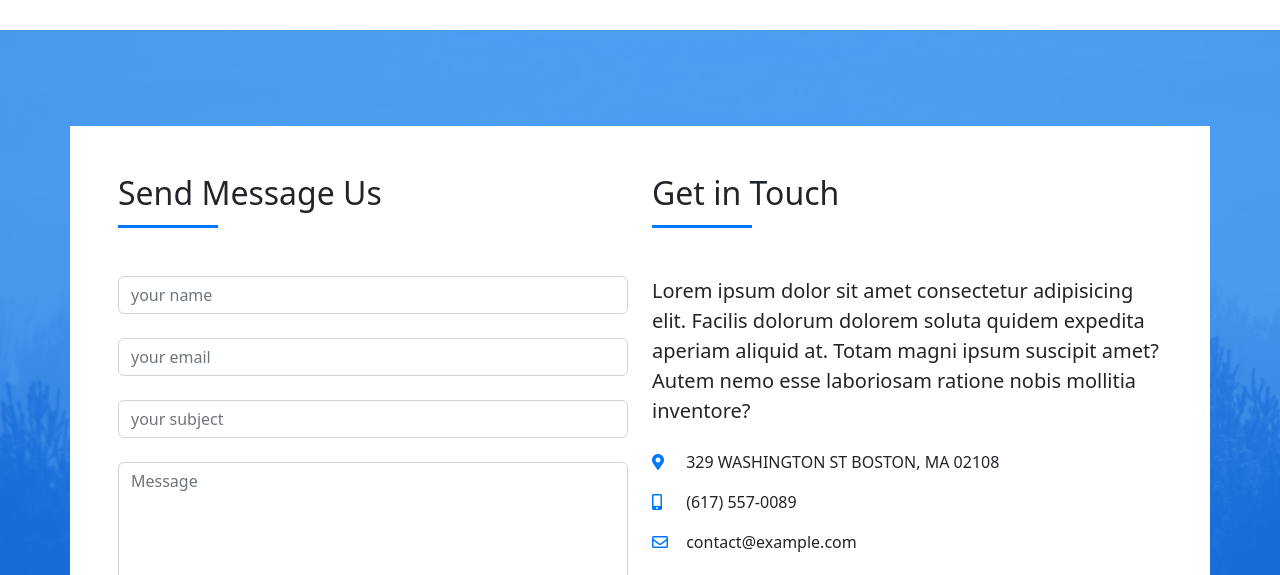
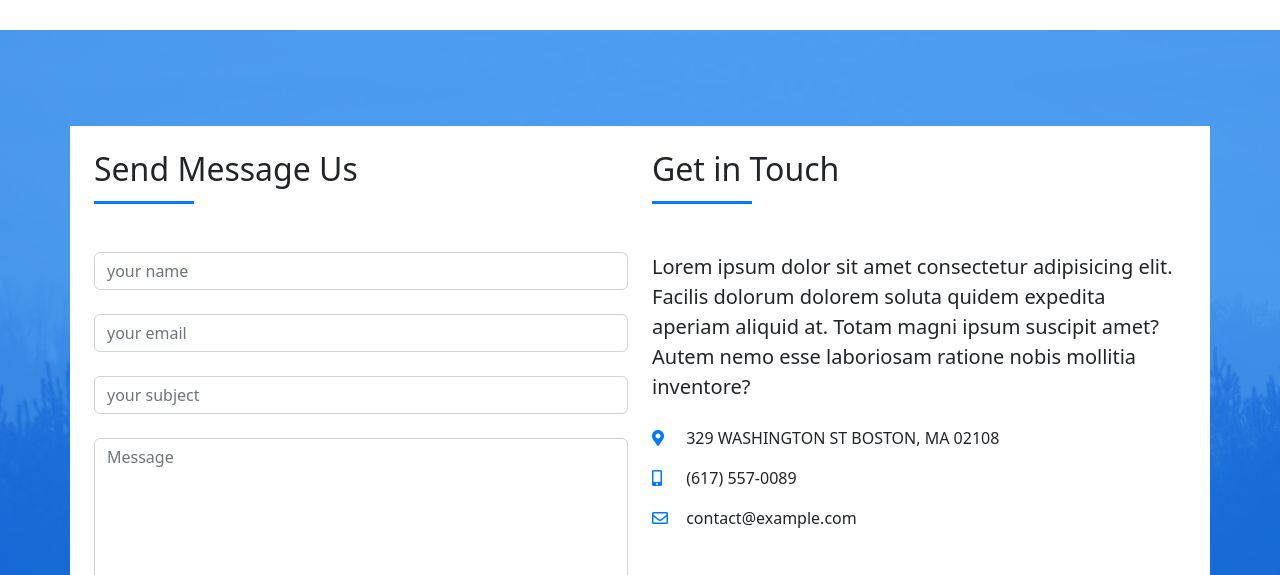
Before and after one commit to RihamMohamed101/bootstrab, a plain HTML site: page index.html in a window 1280 px wide. Shown: the part 5030-5605 px from the top of the page. Drawn offline with Linux system fonts and the light colour scheme.

Commit message:
add change in contact section

```diff
--- a/index.html
+++ b/index.html
@@ -586,7 +586,7 @@
 
 <!-- contact -->
 <section class="contact p-5" id="contact">
-   <div class="container mt-5 p-5 bg-body">
+   <div class="container mt-5 p-4 bg-body">
 
        <div class="row">
           <div class="col-md-6">
```
